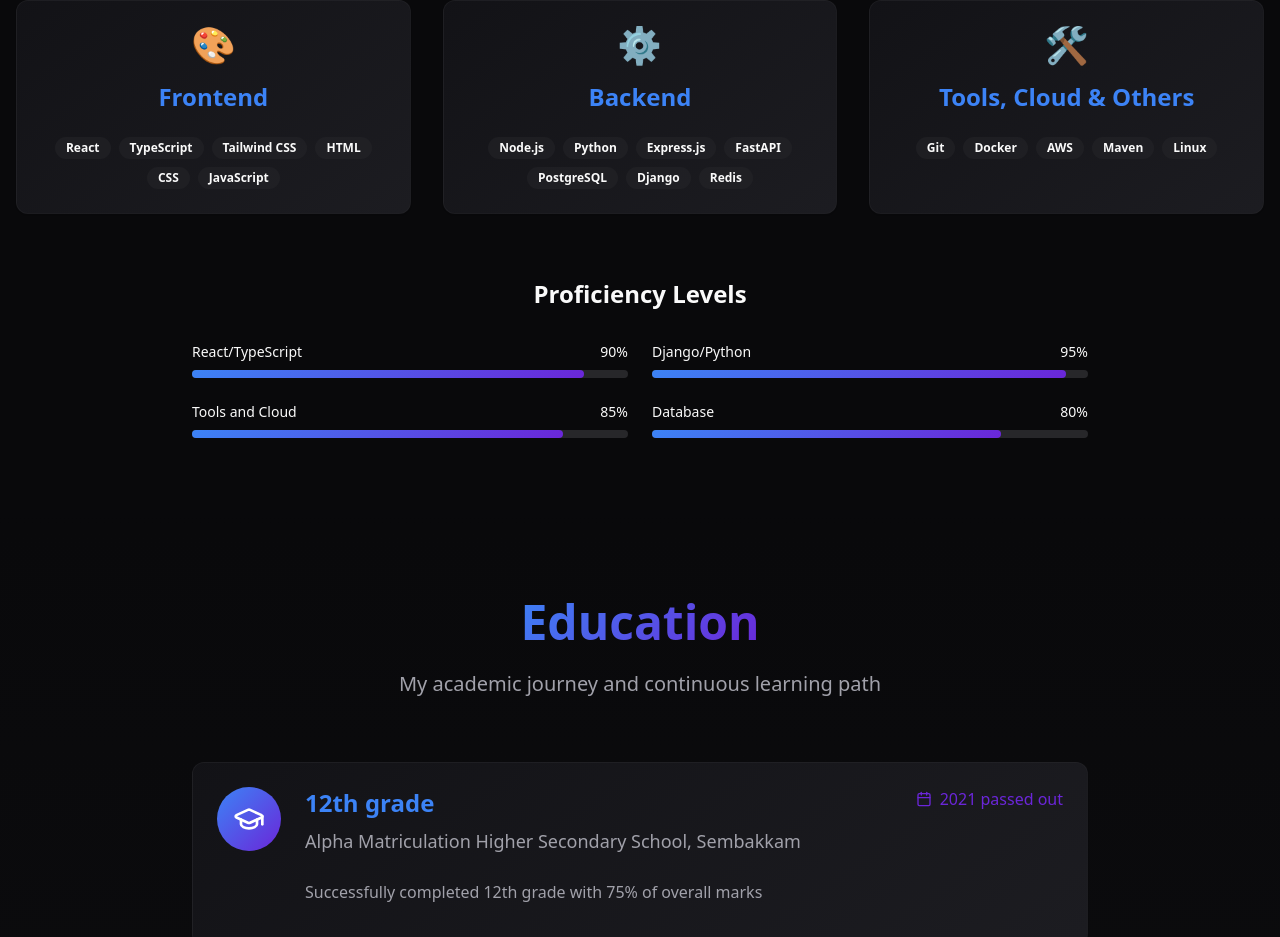
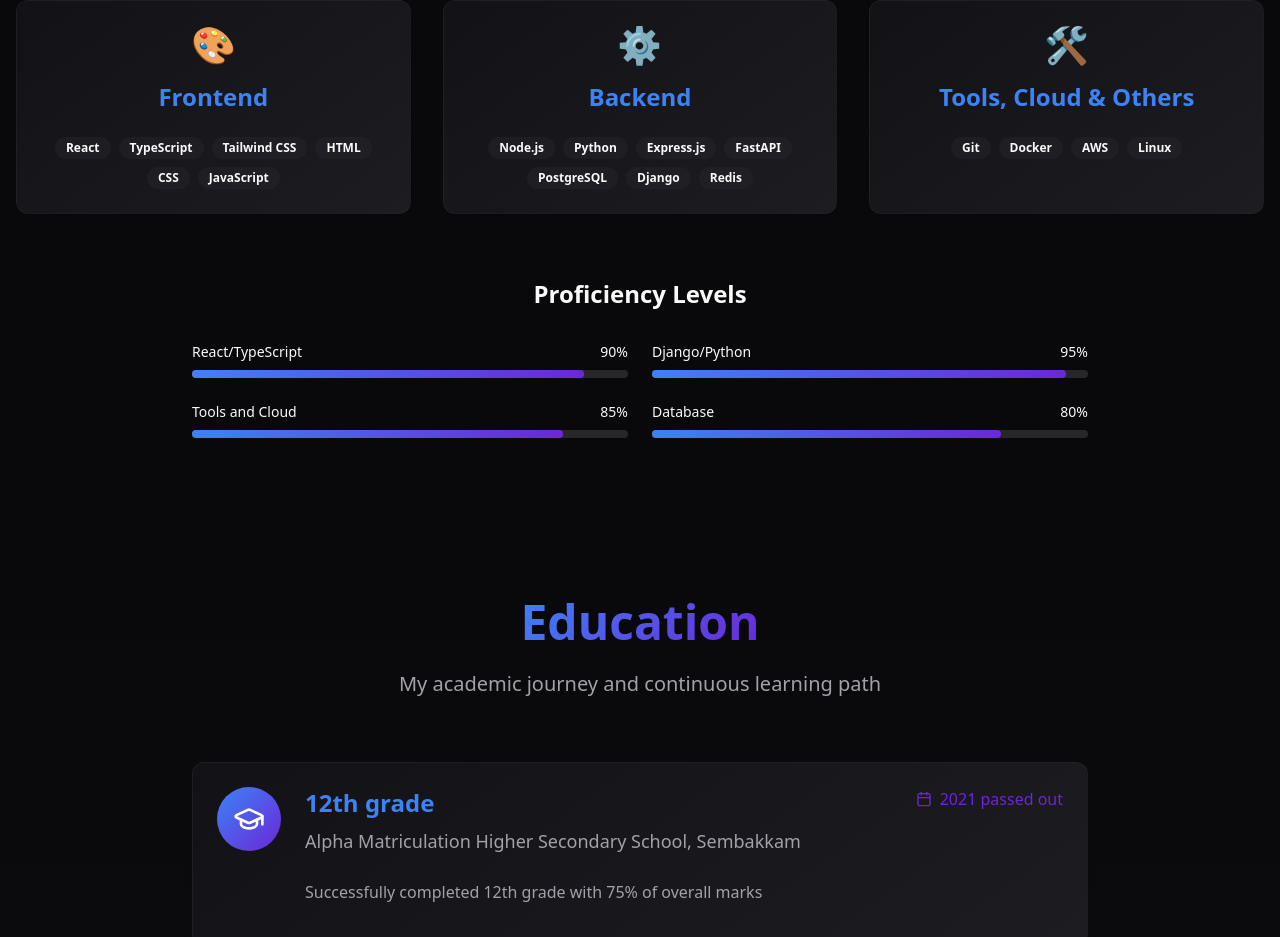
Before and after one commit to Frankythecoder/My_Portfolio, a React (Vite) app in the folder frontend/: page / in a window 1280 px wide. Shown: the part 1892-2829 px from the top of the page. Built offline with nearby package versions, Linux system fonts and the light colour scheme.

Commit message:
Small change to Skills.tsx

```diff
--- a/frontend/src/components/portfolio/Skills.tsx
+++ b/frontend/src/components/portfolio/Skills.tsx
@@ -16,7 +16,7 @@ const Skills = () => {
     {
       title: "Tools, Cloud & Others",
       icon: "🛠️",
-      skills: ["Git", "Docker", "AWS", "Maven", "Linux"]
+      skills: ["Git", "Docker", "AWS", "Linux"]
     }
   ];
 
```
